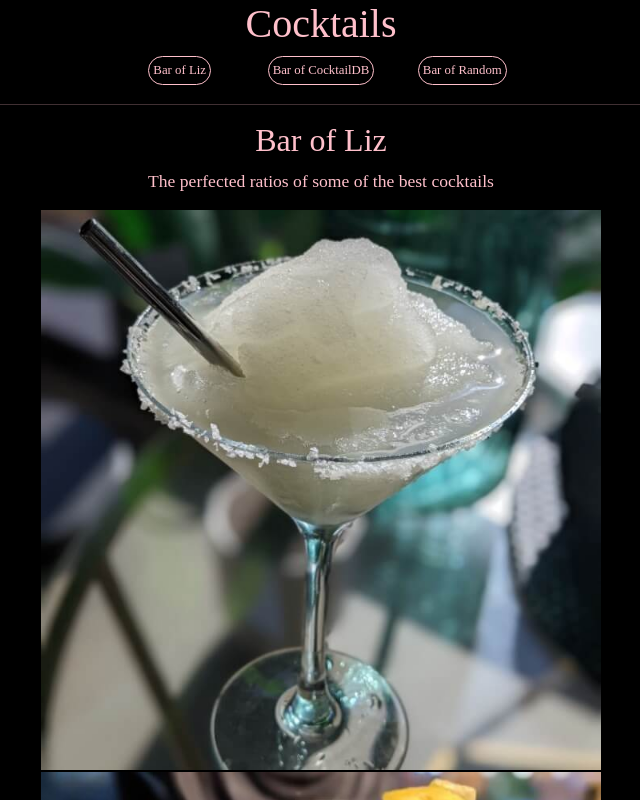
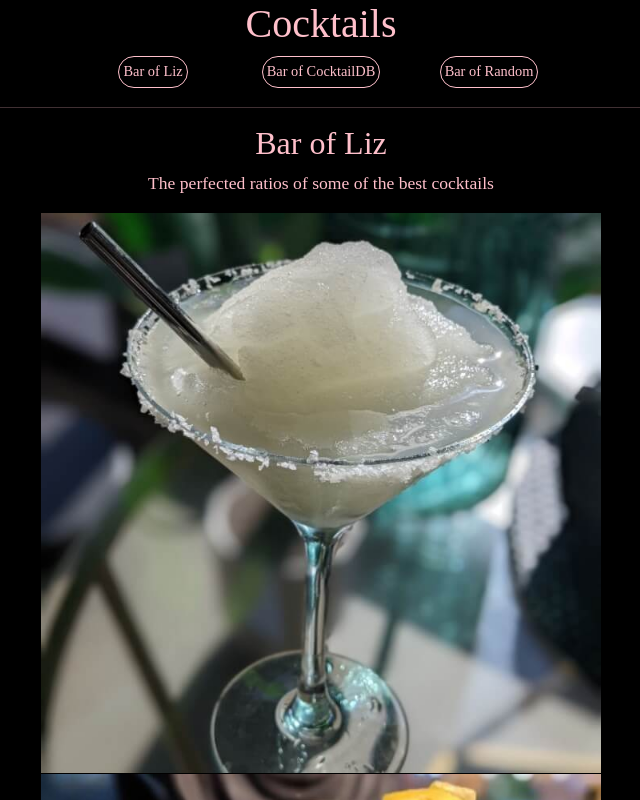
Before and after one commit to ESedrak/cocktail-list, a React (Create React App) app: page / in a window 1280 px wide. Shown: the top 800 px of the page, without its empty margins (319-959 px from the left). Built offline with nearby package versions, Linux system fonts and the light colour scheme; a web font is replaced by a local one.

Commit message:
trying different font-size for nav

```diff
--- a/src/App.css
+++ b/src/App.css
@@ -6,9 +6,9 @@
 }
 
 .App-nav {
-  max-width: 25rem;
+  max-width: 30rem;
   margin: 0 auto;
-  font-size: 0.8rem;
+  font-size: 0.9rem;
 }
 
 /* My cocktail's - Bar of Liz */
--- a/src/App.js
+++ b/src/App.js
@@ -17,17 +17,17 @@ function App() {
           <Container>
             <nav className="App-nav">
               <Row>
-                <Col sm={4}>
+                <Col>
                   <Link to="/" className="App-link-liz">
                     Bar of Liz
                   </Link>
                 </Col>
-                <Col sm={4}>
+                <Col>
                   <Link to="/more" className="App-link-db">
                     Bar of CocktailDB
                   </Link>
                 </Col>
-                <Col sm={4}>
+                <Col>
                   <Link to="/random" className="App-link-random">
                     Bar of Random
                   </Link>
```
